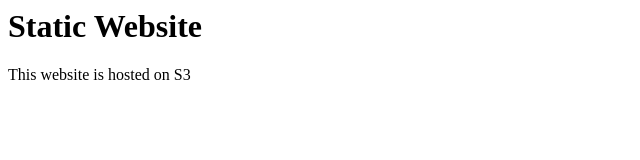
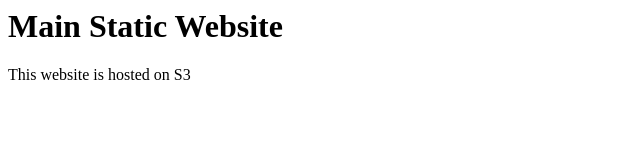
Before and after one commit to OhWhale515/circleci_codebuild, a plain HTML site: page index.html in a window 1280 px wide. Shown: the whole page, without its empty margins (0-640 px from the left). Drawn offline with Linux system fonts and the light colour scheme.

Commit message:
Update index.html

```diff
--- a/index.html
+++ b/index.html
@@ -1,4 +1,4 @@
 <html>
-    <h1>Static Website</h1>
+    <h1>Main Static Website</h1>
     <p>This website is hosted on S3</p>
 </html>
```
